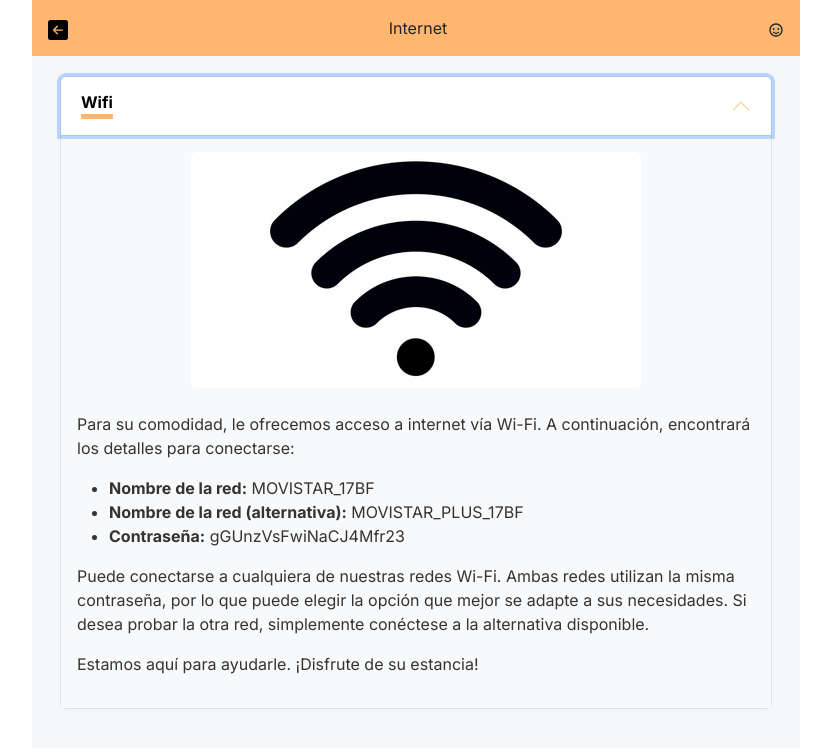
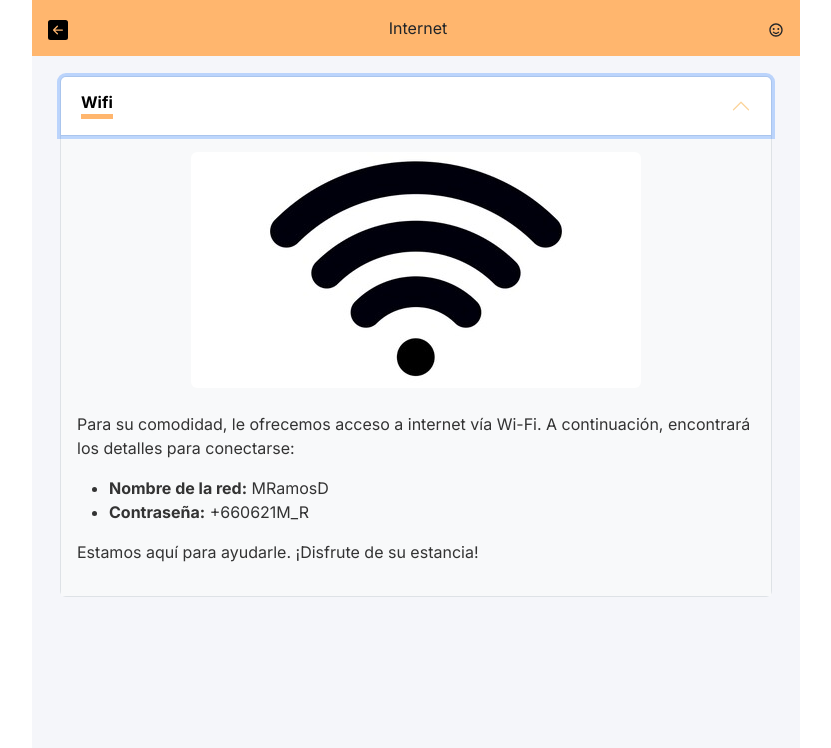
Before and after one commit to andreeramosb/LasBrisasDeCixGuide, a React (Vite) app: page /internet in a window 1280 px wide. Both pictures are taken after a click on the button "Wifi". Shown: the top 748 px of the page, without its empty margins (224-1055 px from the left). Built offline with nearby package versions, Linux system fonts and the light colour scheme; a web font is replaced by a local one.

Commit message:
se actualiza wifi

```diff
--- a/src/pages/Wifi/Wifi.jsx
+++ b/src/pages/Wifi/Wifi.jsx
@@ -17,11 +17,9 @@ const accordionItems = [
                 </div>
                 <p>Para su comodidad, le ofrecemos acceso a internet vía Wi-Fi. A continuación, encontrará los detalles para conectarse:</p>
                 <ul>
-                    <li><strong>Nombre de la red:</strong> MOVISTAR_17BF</li>
-                    <li><strong>Nombre de la red (alternativa):</strong> MOVISTAR_PLUS_17BF</li>
-                    <li><strong>Contraseña:</strong> gGUnzVsFwiNaCJ4Mfr23</li>
+                    <li><strong>Nombre de la red:</strong> MRamosD</li>
+                    <li><strong>Contraseña:</strong> +660621M_R</li>
                 </ul>
-                <p>Puede conectarse a cualquiera de nuestras redes Wi-Fi. Ambas redes utilizan la misma contraseña, por lo que puede elegir la opción que mejor se adapte a sus necesidades. Si desea probar la otra red, simplemente conéctese a la alternativa disponible.</p>
                 <p>Estamos aquí para ayudarle. ¡Disfrute de su estancia!</p>
             </>
         )
```
